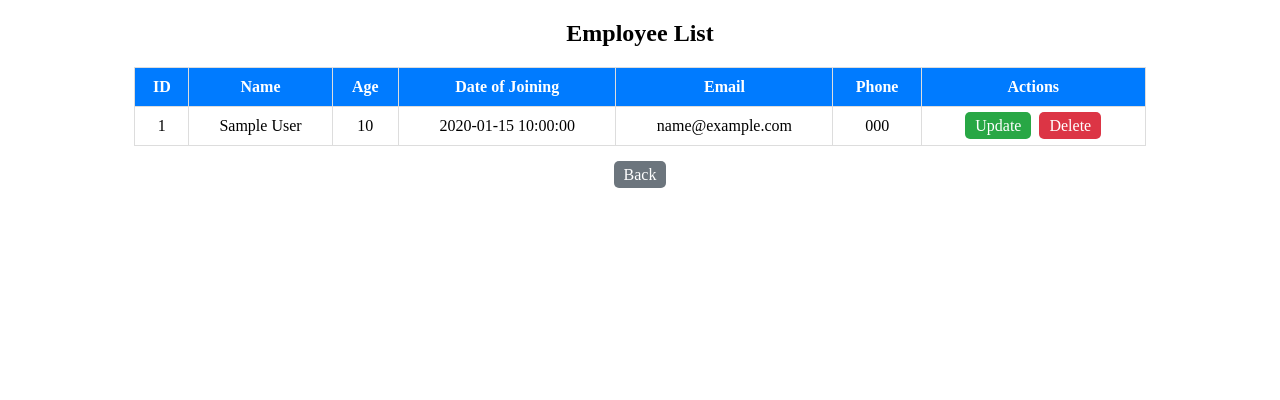
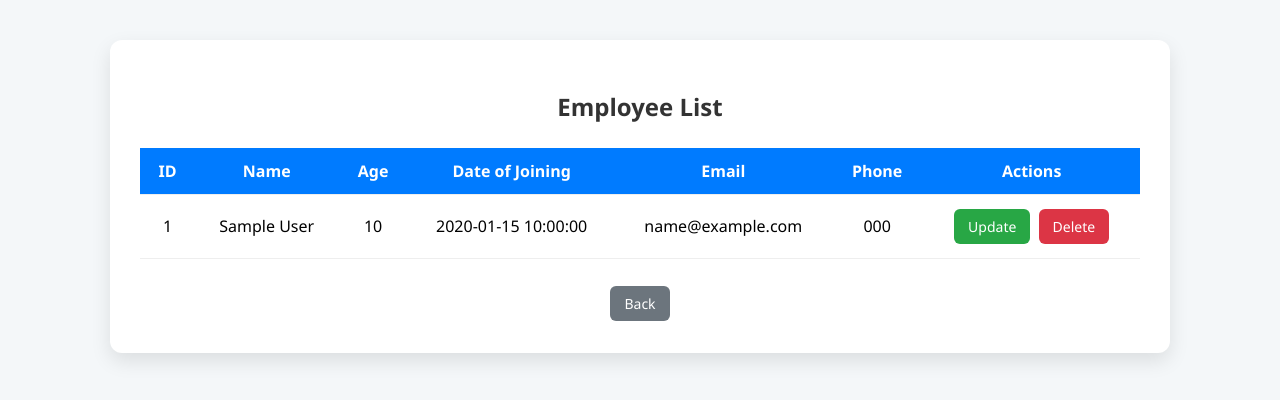
Before and after one commit to davidjackson26/CRUD-Data-Entry-Form, a PHP site: page /view.php in a window 1280 px wide. Shown: the top 400 px of the page. Run offline with PHP 8.4, Linux system fonts and the light colour scheme; tables that the repository leaves empty or names only in its code hold one stand-in row (values such as "Sample post").

Commit message:
Data view page looks improvements

```diff
--- a/view.php
+++ b/view.php
@@ -1,11 +1,10 @@
 <?php
 include 'config.php';
 
-// Handle delete request
 if (isset($_GET['delete'])) {
     $id = $_GET['delete'];
     $conn->query("DELETE FROM employees WHERE id=$id");
-    header("Location: view.php");
+    header("Location: view.php?deleted=1");
     exit();
 }
 
@@ -17,23 +16,121 @@ $result = $conn->query("SELECT * FROM employees");
 <head>
     <title>Employee List</title>
     <style>
-        table { border-collapse: collapse; width: 80%; margin: 20px auto; }
-        th, td { border: 1px solid #ddd; padding: 10px; text-align: center; }
-        th { background: #007BFF; color: white; }
-        a.button {
-            padding: 5px 10px;
-            border-radius: 5px;
+        body {
+            font-family: 'Segoe UI', Tahoma, Geneva, Verdana, sans-serif;
+            background: #f4f7f9;
+            margin: 0;
+            padding: 40px;
+        }
+
+        .container {
+            background: #fff;
+            padding: 30px;
+            border-radius: 12px;
+            box-shadow: 0 8px 20px rgba(0,0,0,0.1);
+            max-width: 1000px;
+            margin: auto;
+        }
+
+        h2 {
+            text-align: center;
+            margin-bottom: 25px;
+            color: #333;
+        }
+
+        table {
+            width: 100%;
+            border-collapse: collapse;
+            margin-bottom: 25px;
+        }
+
+        th, td {
+            padding: 12px 15px;
+            border-bottom: 1px solid #eee;
+            text-align: center;
+        }
+
+        th {
+            background: #007BFF;
+            color: #fff;
+            font-weight: 600;
+        }
+
+        tr:hover {
+            background: #f1f5fb;
+        }
+
+        .btn {
+            display: inline-block;
+            padding: 8px 14px;
+            border-radius: 6px;
             text-decoration: none;
-            color: white;
+            font-size: 14px;
+            font-weight: 500;
+            transition: 0.3s;
             margin: 2px;
         }
-        .update { background: #28a745; }
-        .delete { background: #dc3545; }
-        .back { background: #6c757d; }
+
+        .btn-update {
+            background: #28a745;
+            color: #fff;
+        }
+
+        .btn-update:hover {
+            background: #218838;
+        }
+
+        .btn-delete {
+            background: #dc3545;
+            color: #fff;
+        }
+
+        .btn-delete:hover {
+            background: #c82333;
+        }
+
+        .btn-back {
+            background: #6c757d;
+            color: #fff;
+        }
+
+        .btn-back:hover {
+            background: #5a6268;
+        }
+
+
+        #snackbar {
+            visibility: hidden;
+            min-width: 250px;
+            background-color: #17a2b8;
+            color: #fff;
+            text-align: center;
+            border-radius: 6px;
+            padding: 14px;
+            position: fixed;
+            z-index: 1;
+            left: 50%;
+            bottom: 30px;
+            transform: translateX(-50%);
+            font-size: 15px;
+        }
+        #snackbar.show {
+            visibility: visible;
+            animation: fadein 0.5s, fadeout 0.5s 2.5s;
+        }
+        @keyframes fadein {
+            from { bottom: 0; opacity: 0; }
+            to { bottom: 30px; opacity: 1; }
+        }
+        @keyframes fadeout {
+            from { bottom: 30px; opacity: 1; }
+            to { bottom: 0; opacity: 0; }
+        }
     </style>
 </head>
 <body>
-    <h2 style="text-align:center;">Employee List</h2>
+    <div class="container">
+        <h2>Employee List</h2>
 
         <table>
             <tr>
@@ -48,15 +145,35 @@ $result = $conn->query("SELECT * FROM employees");
                 <td><?= $row['email']; ?></td>
                 <td><?= $row['phone']; ?></td>
                 <td>
-                <a href="index.php?id=<?= $row['id']; ?>" class="button update">Update</a>
-                <a href="view.php?delete=<?= $row['id']; ?>" class="button delete" onclick="return confirm('Are you sure?');">Delete</a>
+                    <a href="index.php?id=<?= $row['id']; ?>" class="btn btn-update">Update</a>
+                    <a href="view.php?delete=<?= $row['id']; ?>" class="btn btn-delete" onclick="return confirm('Are you sure?');">Delete</a>
                 </td>
             </tr>
             <?php endwhile; ?>
         </table>
 
         <div style="text-align:center;">
-        <a href="index.php" class="button back">Back</a>
+            <a href="index.php" class="btn btn-back">Back</a>
         </div>
+    </div>
+
+    <div id="snackbar">Action completed successfully</div>
+
+    <script>
+
+        const urlParams = new URLSearchParams(window.location.search);
+        if (urlParams.has('deleted')) {
+            var x = document.getElementById("snackbar");
+            x.innerText = "Employee deleted successfully";
+            x.className = "show";
+            setTimeout(function(){ x.className = x.className.replace("show", ""); }, 3000);
+        }
+        if (urlParams.has('updated')) {
+            var x = document.getElementById("snackbar");
+            x.innerText = "Employee updated successfully";
+            x.className = "show";
+            setTimeout(function(){ x.className = x.className.replace("show", ""); }, 3000);
+        }
+    </script>
 </body>
 </html>
```
Lines whose indentation alone changed are shown as unchanged.
